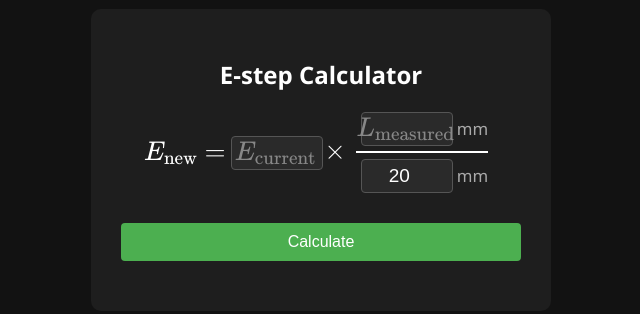
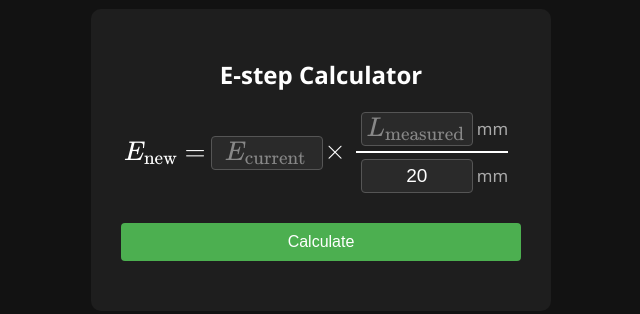
Before and after one commit to xhang1108/3D-Printer-Calculator, a plain HTML site: page index.html in a window 1280 px wide. Shown: the part 240-554 px from the top of the page, without its empty margins (319-959 px from the left). Drawn offline with nearby package versions, Linux system fonts and the light colour scheme.

Commit message:
Update index.html

```diff
--- a/index.html
+++ b/index.html
@@ -36,7 +36,7 @@
             color: #ffffff;
         }
         .formula input {
-            width: 80px;
+            width: 100px;  /* 從80px增加到100px */
             margin: 0 5px;
             text-align: center;
             padding: 5px;
@@ -48,6 +48,14 @@
         }
         .formula input::placeholder {
             color: transparent;
+        }
+        .formula input[type="number"] {
+            -moz-appearance: textfield;
+        }
+        .formula input[type="number"]::-webkit-outer-spin-button,
+        .formula input[type="number"]::-webkit-inner-spin-button {
+            -webkit-appearance: none;
+            margin: 0;
         }
         .input-wrapper {
             position: relative;
@@ -110,7 +118,7 @@
             align-items: center;
         }
         .input-group input {
-            width: 80px;
+            width: 100px;  /* 從80px增加到100px */
             margin-right: 2px;
         }
         .unit {
```
